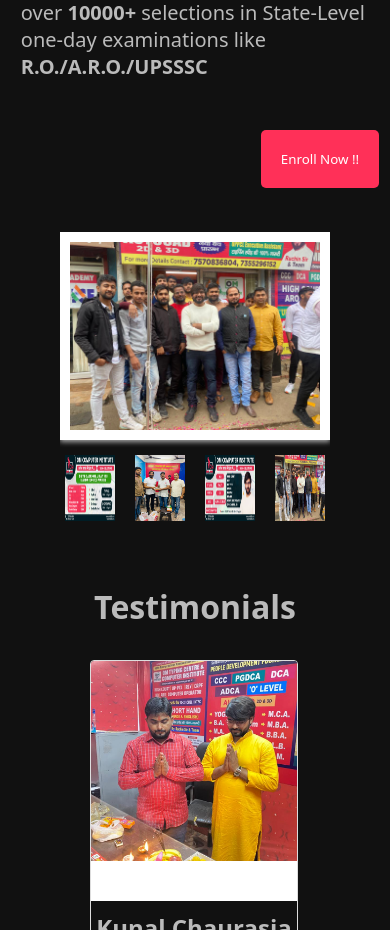
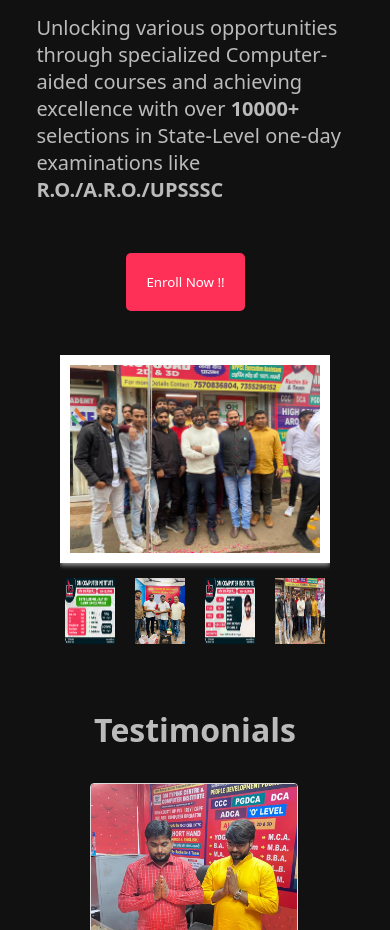
Before and after one commit to MAYANK-TRIPATH/Om-website, a Next.js app: page / in a window 390 px wide. Shown: the part 1443-2373 px from the top of the page. Built offline with nearby package versions, Linux system fonts and the light colour scheme.

Commit message:
Button centred

```diff
--- a/src/app/page.jsx
+++ b/src/app/page.jsx
@@ -16,7 +16,9 @@ export default function Home() {
           Empower your future with OM Institute !
           </h1>
           <p className={styles.desc}>
-          Unlocking various opportunities through specialized Computer-aided courses and achieving excellence with over <b>10000+</b> selections in State-Level one-day examinations like <b>R.O./A.R.O./UPSSSC</b>
+          Unlocking various opportunities through specialized Computer-aided courses
+           and achieving excellence with over <b>10000+</b> selections in State-Level
+            one-day examinations like <b>R.O./A.R.O./UPSSSC</b>
           </p>
 
           <Button url="/contact" text="Enroll Now !!"/>
--- a/src/components/Button/button.module.css
+++ b/src/components/Button/button.module.css
@@ -8,3 +8,10 @@
   width: max-content;
   color: white;
 }
+
+@media (max-width:600px){
+  .container{
+    margin-left: 100px;
+  }
+
+  }
```
